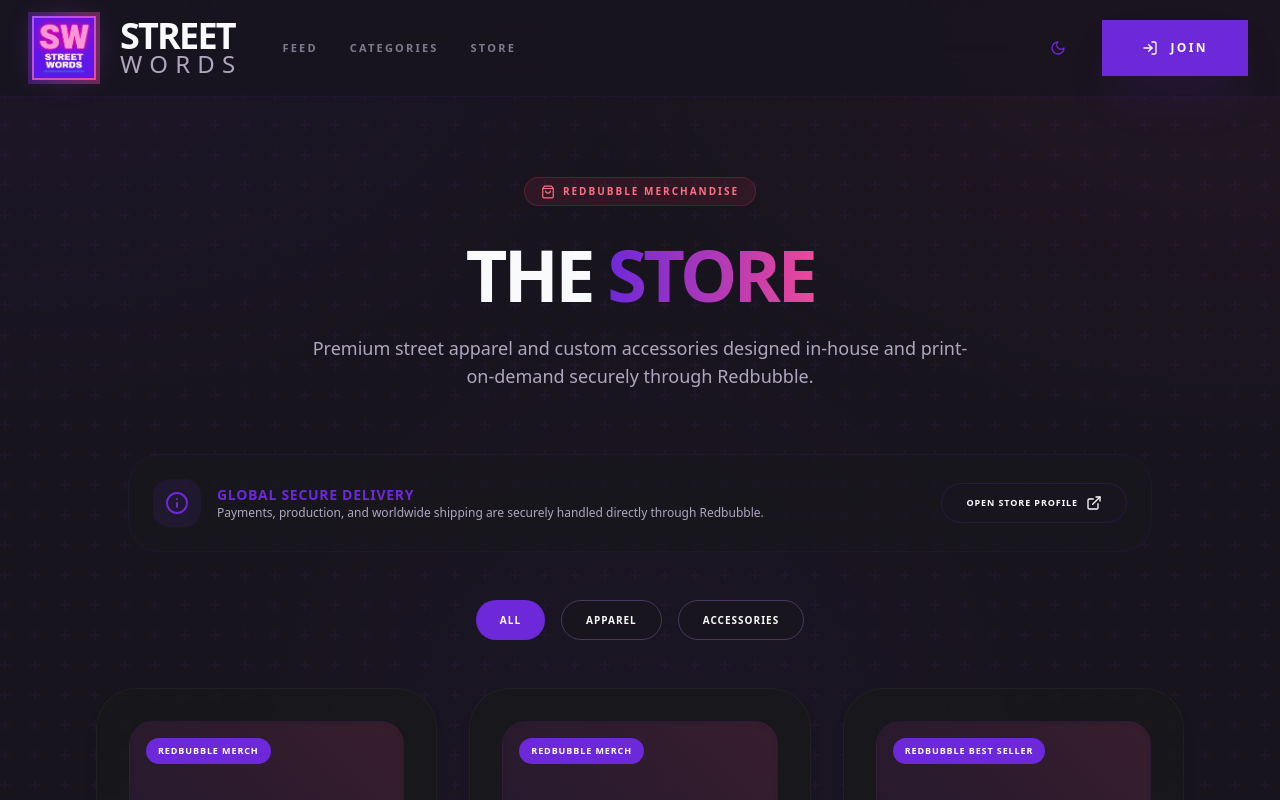
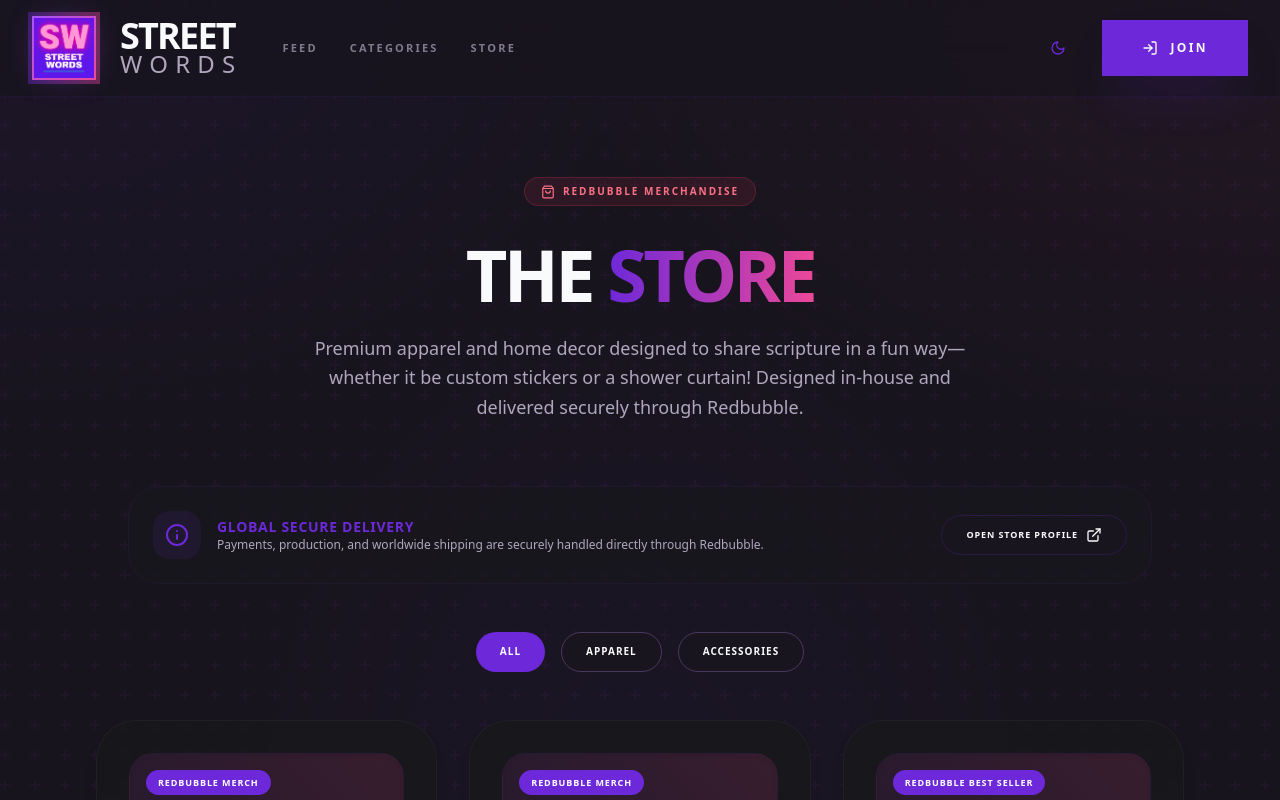
Before and after one commit to MJAPPY/Street-Words, a React (Vite) app: page /store in a window 1280 px wide. Shown: the top 800 px of the page. Built offline with nearby package versions, Linux system fonts and the light colour scheme.

Commit message:
[dyad] Added text about stickers and shower curtains to the Store header subtitle - wrote 1 file(s)

```diff
--- a/src/pages/Store.tsx
+++ b/src/pages/Store.tsx
@@ -140,11 +140,15 @@ const Store = () => {
           <h1 className="text-5xl md:text-7xl font-black tracking-tighter text-foreground leading-[0.85]">
             THE <span className="text-transparent bg-clip-text bg-gradient-to-r from-primary to-[#ec4899]">STORE</span>
           </h1>
-          <p className="text-lg text-muted-foreground max-w-2xl mx-auto font-medium">
+          <p className="text-lg text-muted-foreground max-w-2xl mx-auto font-medium leading-relaxed">
             {activeShopName ? (
-              <span>Currently showing items dynamically synchronized live with our Redbubble storefront: <strong>@{activeShopName}</strong>.</span>
+              <span>
+                Share scripture in a fun way—whether it be stickers or a shower curtain! Currently showing items dynamically synchronized live with our Redbubble storefront: <strong>@{activeShopName}</strong>.
+              </span>
             ) : (
-              <span>Premium street apparel and custom accessories designed in-house and print-on-demand securely through Redbubble.</span>
+              <span>
+                Premium apparel and home decor designed to share scripture in a fun way—whether it be custom stickers or a shower curtain! Designed in-house and delivered securely through Redbubble.
+              </span>
             )}
           </p>
         </header>
```
